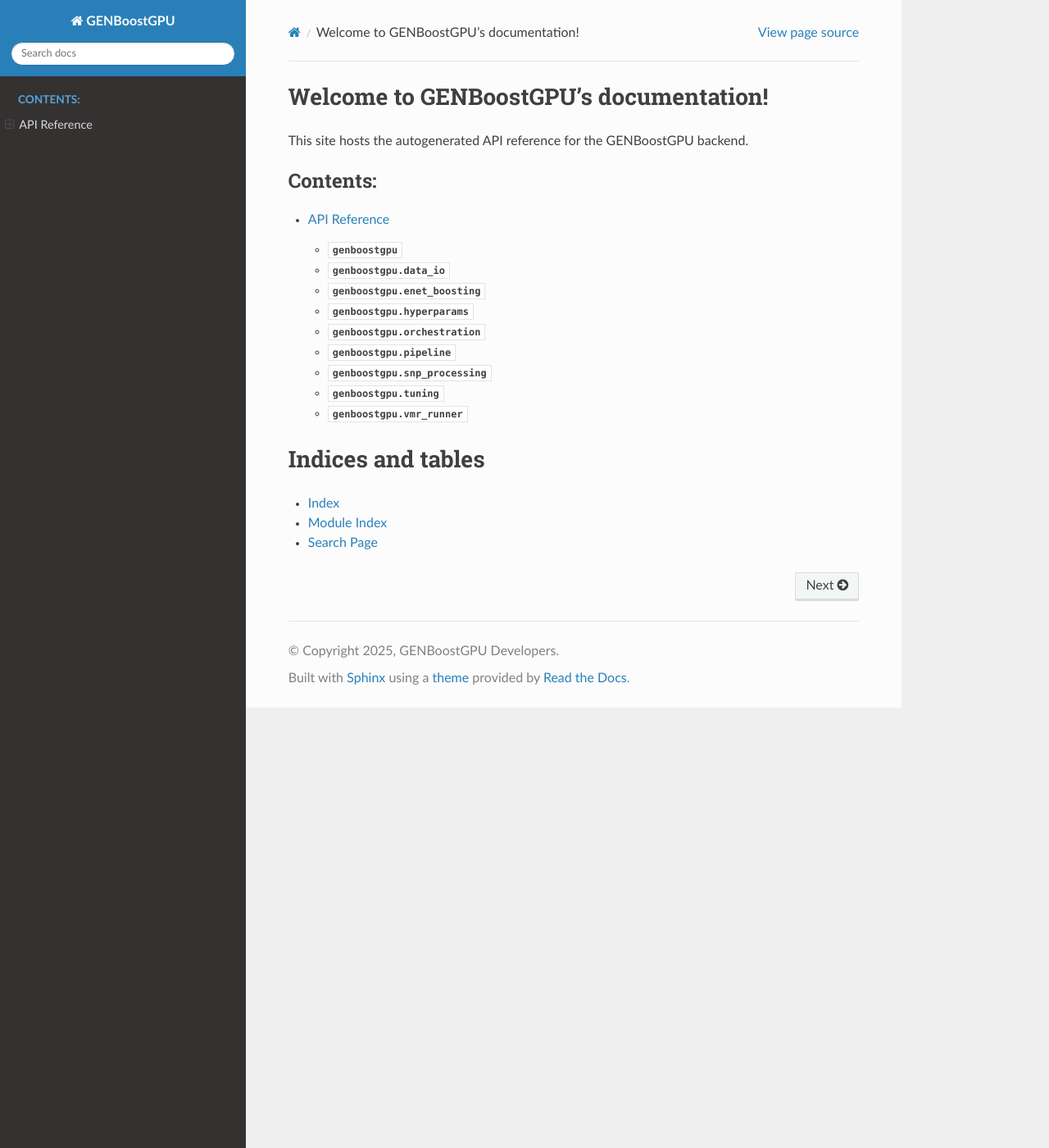
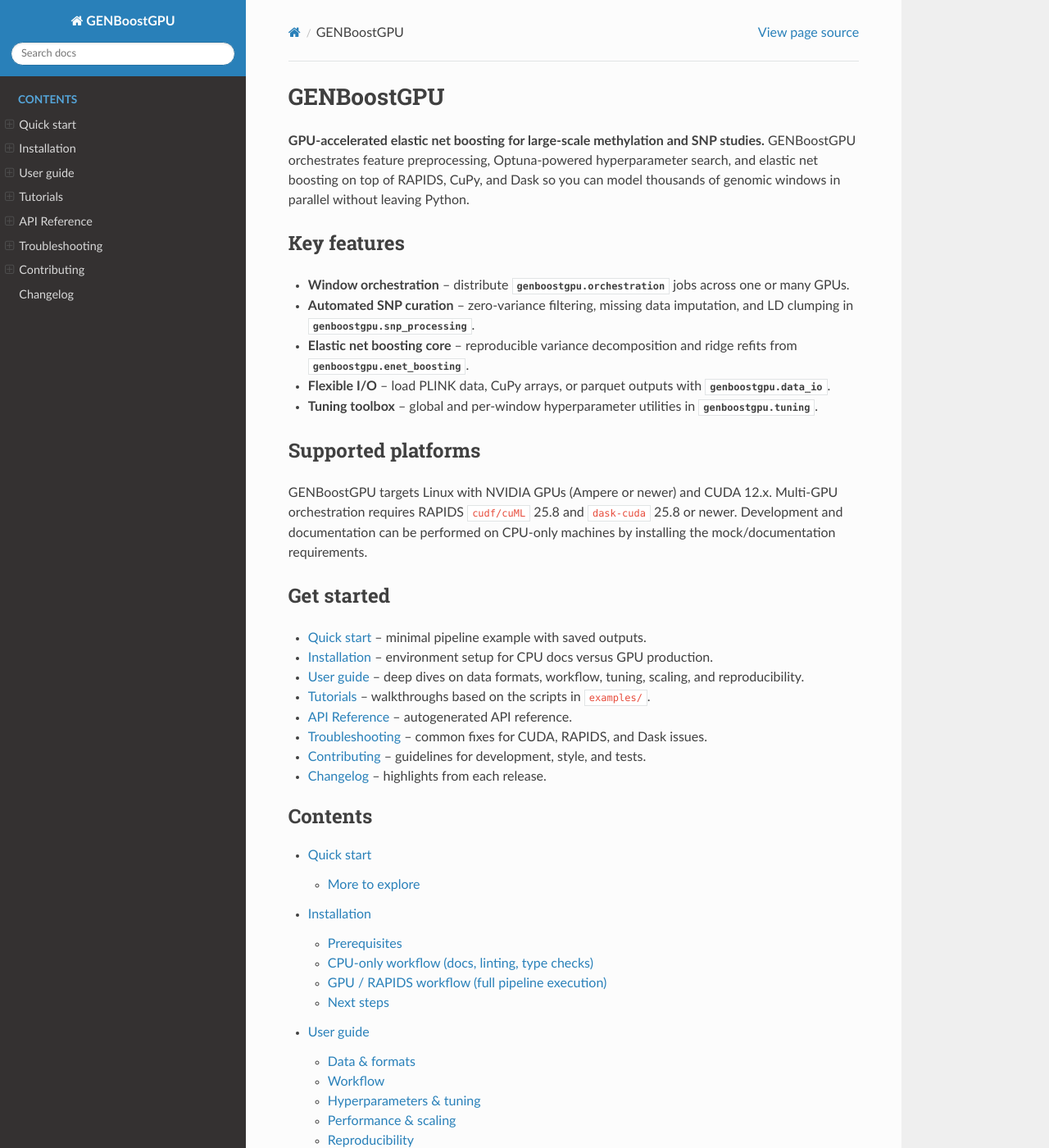
Before and after one commit to heart-gen/GENBoostGPU, a Sphinx documentation site: the page built from docs/index.rst, in a window 1280 px wide and 1400 px high. Shown: the whole window at 82% size. Built offline with Sphinx 7.4.7 and the Read the Docs theme 3.1.0, drawn with Linux system fonts in a browser that asks for light colours; some of the changed text lies outside the part shown.

Commit message:
docs: add quickstart and restructure guides

```diff
--- a/docs/index.rst
+++ b/docs/index.rst
@@ -1,18 +1,68 @@
 .. GENBoostGPU documentation master file
 
-Welcome to GENBoostGPU's documentation!
-=======================================
+GENBoostGPU
+===========
 
-This site hosts the autogenerated API reference for the GENBoostGPU backend.
+**GPU-accelerated elastic net boosting for large-scale methylation and SNP studies.**
+GENBoostGPU orchestrates feature preprocessing, Optuna-powered hyperparameter
+search, and elastic net boosting on top of RAPIDS, CuPy, and Dask so you can
+model thousands of genomic windows in parallel without leaving Python.
+
+Key features
+------------
+
+* **Window orchestration** – distribute :mod:`genboostgpu.orchestration` jobs across one or many GPUs.
+* **Automated SNP curation** – zero-variance filtering, missing data imputation, and LD clumping in :mod:`genboostgpu.snp_processing`.
+* **Elastic net boosting core** – reproducible variance decomposition and ridge refits from :mod:`genboostgpu.enet_boosting`.
+* **Flexible I/O** – load PLINK data, CuPy arrays, or parquet outputs with :mod:`genboostgpu.data_io`.
+* **Tuning toolbox** – global and per-window hyperparameter utilities in :mod:`genboostgpu.tuning`.
+
+Supported platforms
+-------------------
+
+GENBoostGPU targets Linux with NVIDIA GPUs (Ampere or newer) and CUDA 12.x.
+Multi-GPU orchestration requires RAPIDS ``cudf/cuML`` 25.8 and ``dask-cuda`` 25.8
+or newer. Development and documentation can be performed on CPU-only machines by
+installing the mock/documentation requirements.
+
+Get started
+-----------
+
+* :doc:`quickstart` – minimal pipeline example with saved outputs.
+* :doc:`installation` – environment setup for CPU docs versus GPU production.
+* :doc:`user-guide/index` – deep dives on data formats, workflow, tuning, scaling, and reproducibility.
+* :doc:`tutorials/index` – walkthroughs based on the scripts in ``examples/``.
+* :doc:`api/index` – autogenerated API reference.
+* :doc:`troubleshooting` – common fixes for CUDA, RAPIDS, and Dask issues.
+* :doc:`contributing` – guidelines for development, style, and tests.
+* :doc:`changelog` – highlights from each release.
 
 .. toctree::
    :maxdepth: 2
-   :caption: Contents:
+   :caption: Contents
 
+   quickstart
+   installation
+   user-guide/index
+   tutorials/index
    api/index
+   troubleshooting
+   contributing
+   changelog
+
+Citation
+--------
+
+If you use GENBoostGPU in academic or industrial work, please cite:
+
+.. epigraph::
+
+   Alexis Bennett and Kynon J.M. Benjamin.
+   *GENBoostGPU: GPU-accelerated elastic net boosting for large-scale epigenomics.*
+   DOI: `10.5281/zenodo.17238798 <https://doi.org/10.5281/zenodo.17238798>`_.
 
 Indices and tables
-==================
+------------------
 
 * :ref:`genindex`
 * :ref:`modindex`
--- /dev/null
+++ b/docs/installation.rst
@@ -0,0 +1,70 @@
+Installation
+============
+
+GENBoostGPU relies on NVIDIA GPUs and RAPIDS for production workloads, but the
+documentation and API reference can be built on CPU-only machines. The sections
+below outline both workflows and highlight the CUDA/RAPIDS version constraints.
+
+Prerequisites
+-------------
+
+* Python 3.10 or 3.11.
+* CUDA 12.x drivers for GPU execution (tested with 12.4/12.6).
+* Ability to install RAPIDS 25.8 packages (``cudf``, ``cuml``, ``dask-cuda``).
+
+CPU-only workflow (docs, linting, type checks)
+---------------------------------------------
+
+Use this setup when you only need to build the documentation, run static
+linters, or inspect the code base without touching GPU-backed functionality.
+The heavy CUDA libraries are mocked automatically in the docs configuration.
+
+.. code-block:: bash
+
+   python -m venv .venv
+   source .venv/bin/activate
+   pip install -r docs/requirements.txt
+   pip install -e . --no-deps
+   pip install numpy pandas pytest session-info pyhere
+
+This keeps the environment light-weight while ensuring the doc build and test
+collection succeed. Avoid installing ``cudf`` or ``cuml`` on CPU-only hosts—they
+are only published for CUDA-enabled platforms.
+
+GPU / RAPIDS workflow (full pipeline execution)
+-----------------------------------------------
+
+For real analyses, install GENBoostGPU alongside RAPIDS components that match
+your CUDA driver. The project currently targets RAPIDS ``25.8`` (``cudf``,
+``cuml``) and ``cupy-cuda12x`` ``>=13.3``.
+
+.. code-block:: bash
+
+   mamba create -n genboostgpu -c rapidsai -c conda-forge -c nvidia \
+       python=3.11 rapids=25.08 cupy-cuda12x=13.3 \
+       dask-cuda=25.8 optuna scikit-learn pandas-plink
+   mamba activate genboostgpu
+   pip install genboostgpu
+
+When working from a clone:
+
+.. code-block:: bash
+
+   git clone https://github.com/heart-gen/GENBoostGPU.git
+   cd GENBoostGPU
+   pip install -e .
+
+Verify that the RAPIDS packages report the expected versions and CUDA runtime:
+
+.. code-block:: bash
+
+   python -c "import cudf, cupy; print(cudf.__version__, cupy.cuda.runtime.getVersion())"
+
+If you upgrade drivers or move to a new CUDA minor version, rebuild the
+environment so that ``cudf/cuML`` and ``cupy`` stay in sync.
+
+Next steps
+----------
+
+* :doc:`quickstart` to run the minimal pipeline example.
+* :doc:`tutorials/index` for end-to-end walkthroughs based on real scripts.
```
Also changed, not shown: README.md (+4 -0 lines), docs/changelog.rst (added, +14 -0 lines), docs/contributing.rst (added, +63 -0 lines), docs/quickstart.rst (added, +67 -0 lines), docs/troubleshooting.rst (added, +46 -0 lines), docs/tutorials/index.rst (added, +12 -0 lines), docs/tutorials/simulation.rst (added, +44 -0 lines), docs/tutorials/vmr_caudate.rst (added, +44 -0 lines), docs/user-guide/data.rst (added, +54 -0 lines), docs/user-guide/index.rst (added, +15 -0 lines), docs/user-guide/performance.rst (added, +60 -0 lines), docs/user-guide/reproducibility.rst (added, +55 -0 lines), docs/user-guide/tuning.rst (added, +88 -0 lines), docs/user-guide/workflow.rst (added, +46 -0 lines), 1 more files, 2 other files.
